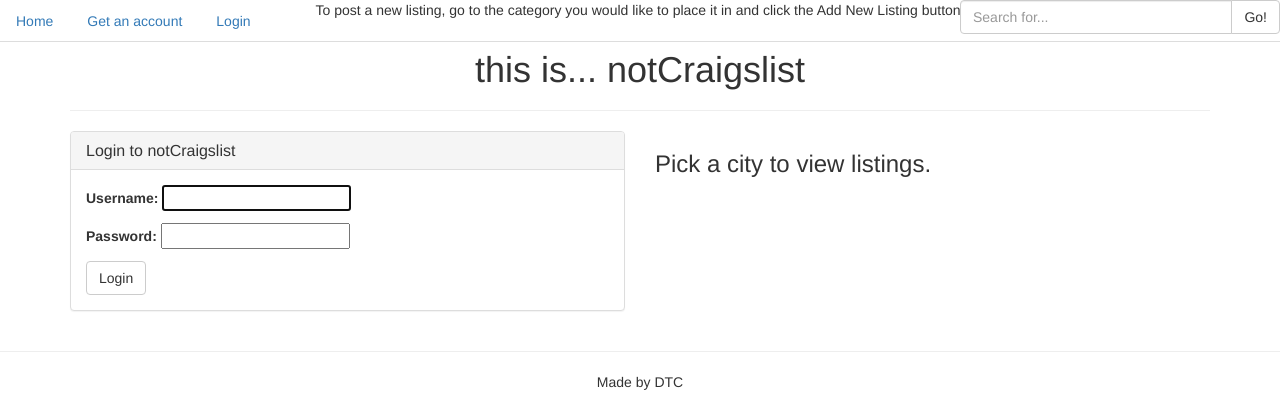
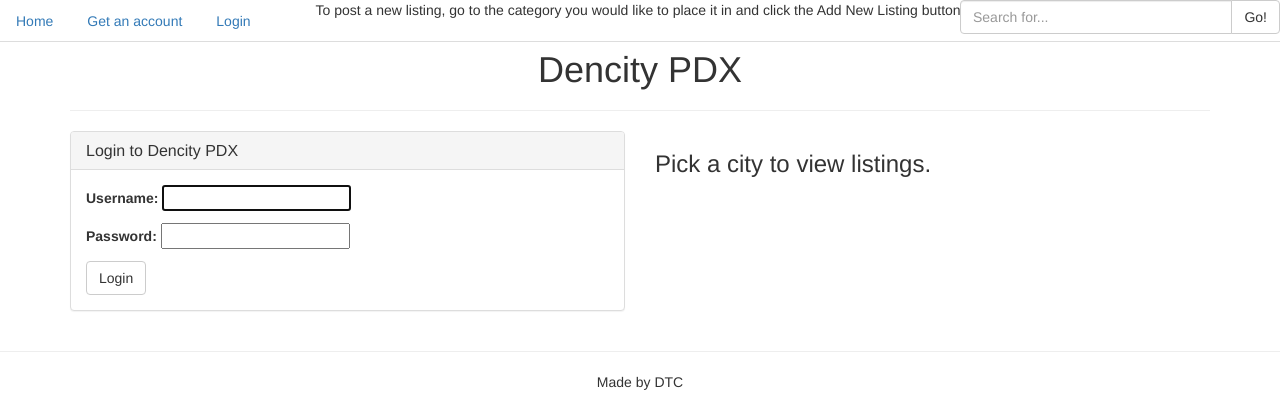
Before and after one commit to margielamadman/DenCityPDX, a Django app: page / in a window 1280 px wide. Shown: the top 420 px of the page. Run offline with Django 3.2, Linux system fonts and the light colour scheme; data that the repository does not hold is empty; some libraries are stand-ins or nearby versions.

Commit message:
Add html files

```diff
--- a/templates/base.html
+++ b/templates/base.html
@@ -3,7 +3,7 @@
 <html>
     <head>
         <meta charset="utf-8">
-        <title>{% block title %}Buy my Old Junk{% endblock %}</title>
+        <title>{% block title %}Dencity PDX{% endblock %}</title>
         <link rel="stylesheet" href="{% static 'll_app/css/bootstrap.min.css' %}">
         <link rel="stylesheet" href="{% static 'll_app/css/main.css' %}">
     </head>
--- a/templates/index.html
+++ b/templates/index.html
@@ -1,7 +1,7 @@
 {% extends "base.html" %}
 
 {% block body %}
-    <h1 class="text-center">this is... notCraigslist</h1>
+    <h1 class="text-center">Dencity PDX</h1>
 
     <hr>
     <div class="row">
@@ -19,7 +19,7 @@
             {% else %}
             <div class="panel panel-default">
                 <div class="panel-heading">
-                    <h3 class="panel-title">Login to notCraigslist</h3>
+                    <h3 class="panel-title">Login to Dencity PDX</h3>
                 </div>
                 <div class="panel-body">
                     <form class="" action="{% url 'login' %}" method="post">
--- a/templates/registration/login.html
+++ b/templates/registration/login.html
@@ -1,7 +1,7 @@
 {% extends "base.html" %}
 
 {% block body %}
-<h1>notCraigslist</h1>
+<h1>Dencity PDX</h1>
 <form class="form-center text-center" action="" method="post">
     {% csrf_token %}
     {{ form.as_p }}
```
